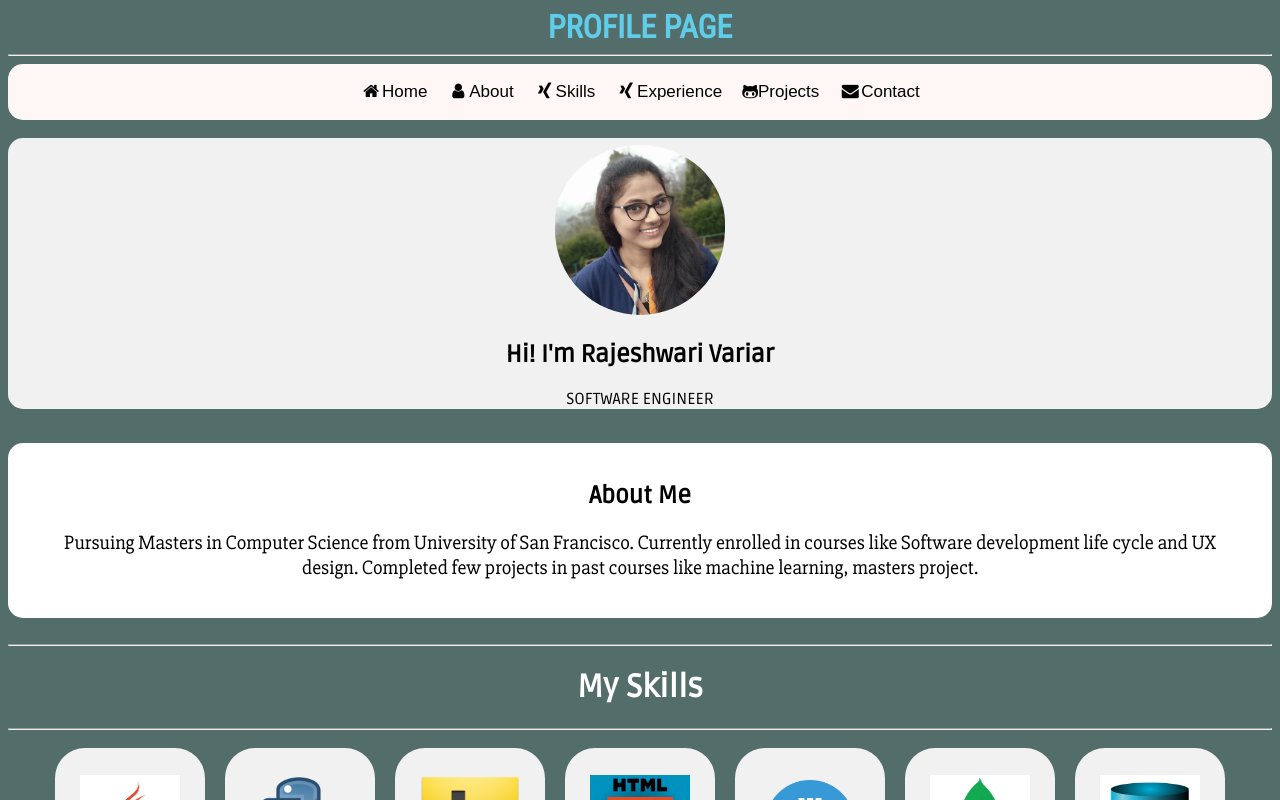
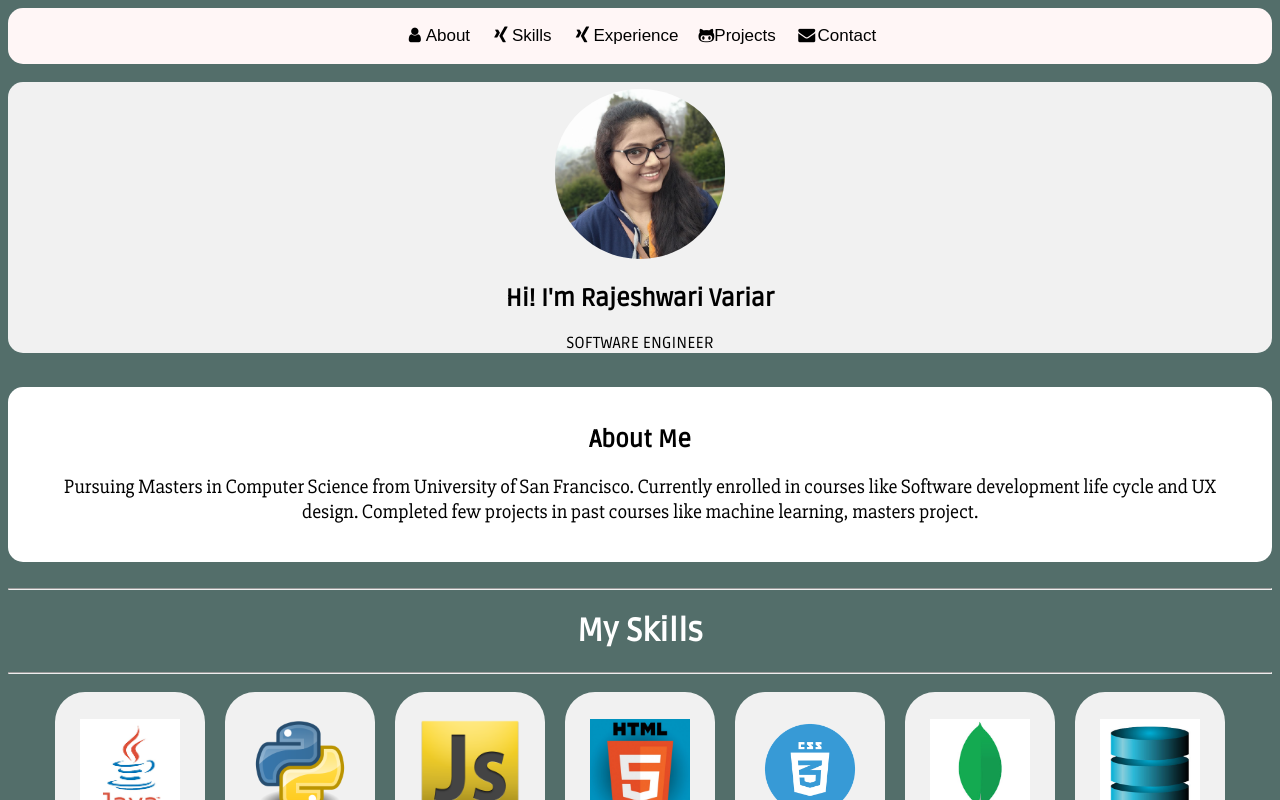
Before and after one commit to Rajeshwari21/gh-pages, a React (Create React App) app: page / in a window 1280 px wide. Shown: the top 800 px of the page. Built offline with nearby package versions, Linux system fonts and the light colour scheme; a web font is replaced by a local one.

Commit message:
Created profile page.

```diff
--- a/src/App.js
+++ b/src/App.js
@@ -1,7 +1,6 @@
 import logo from './logo.svg';
 import './App.css';
 
-import Header from "./components/Header";
 import Navbar from "./components/Navbar";
 import Banner from "./components/Banner";
 import AboutMe from "./components/AboutMe";
@@ -13,8 +12,6 @@ import ContactInfo from "./components/ContactInfo";
 function App() {
   return (
     <div className="App">
-      <Header />
-      <hr />
       <Navbar />
       <br />
       <Banner />
--- a/src/components/Navbar.jsx
+++ b/src/components/Navbar.jsx
@@ -5,9 +5,6 @@ class Navbar extends Component {
   render() {
     return (
       <nav className="navbar">
-        <a href="#home">
-          <i className="fa fa-fw fa-home"></i>Home
-        </a>
         <a href="#container-about">
           <i className="fa fa-fw fa-user"></i>About
         </a>
```
